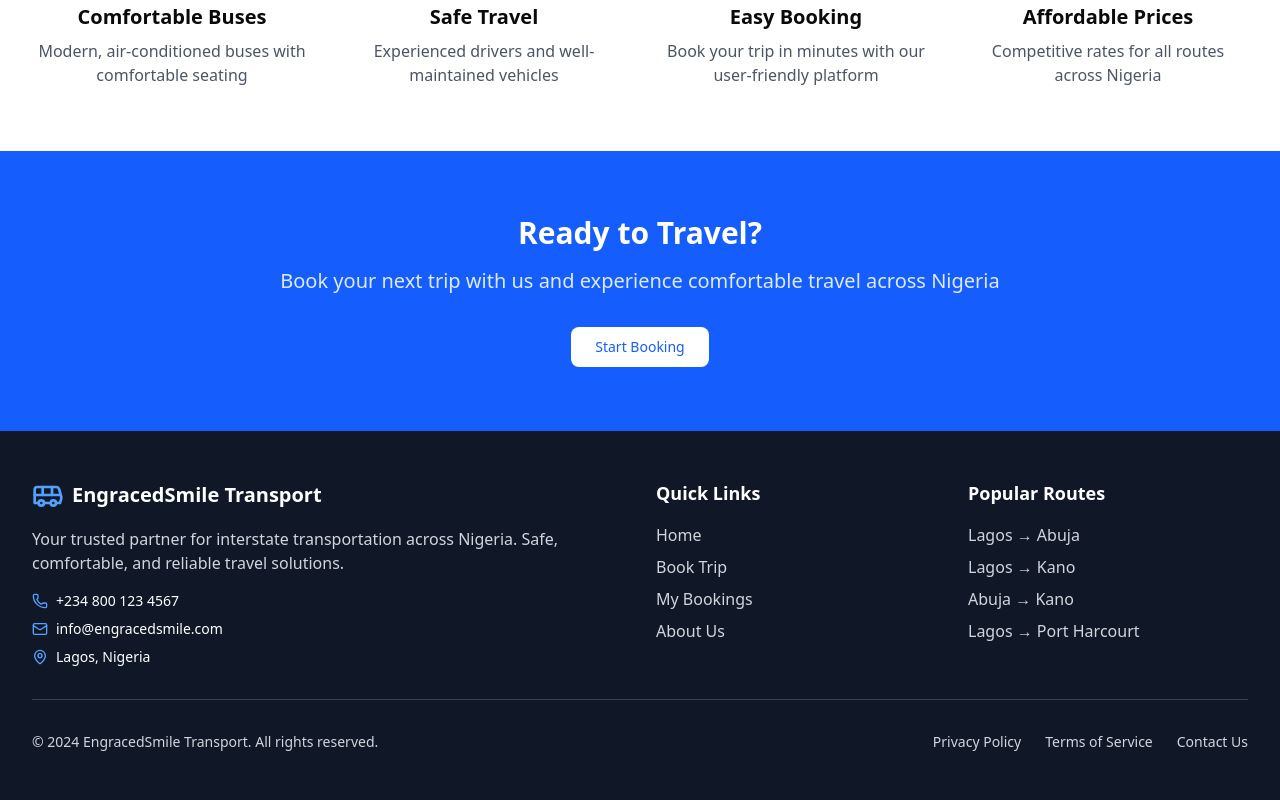
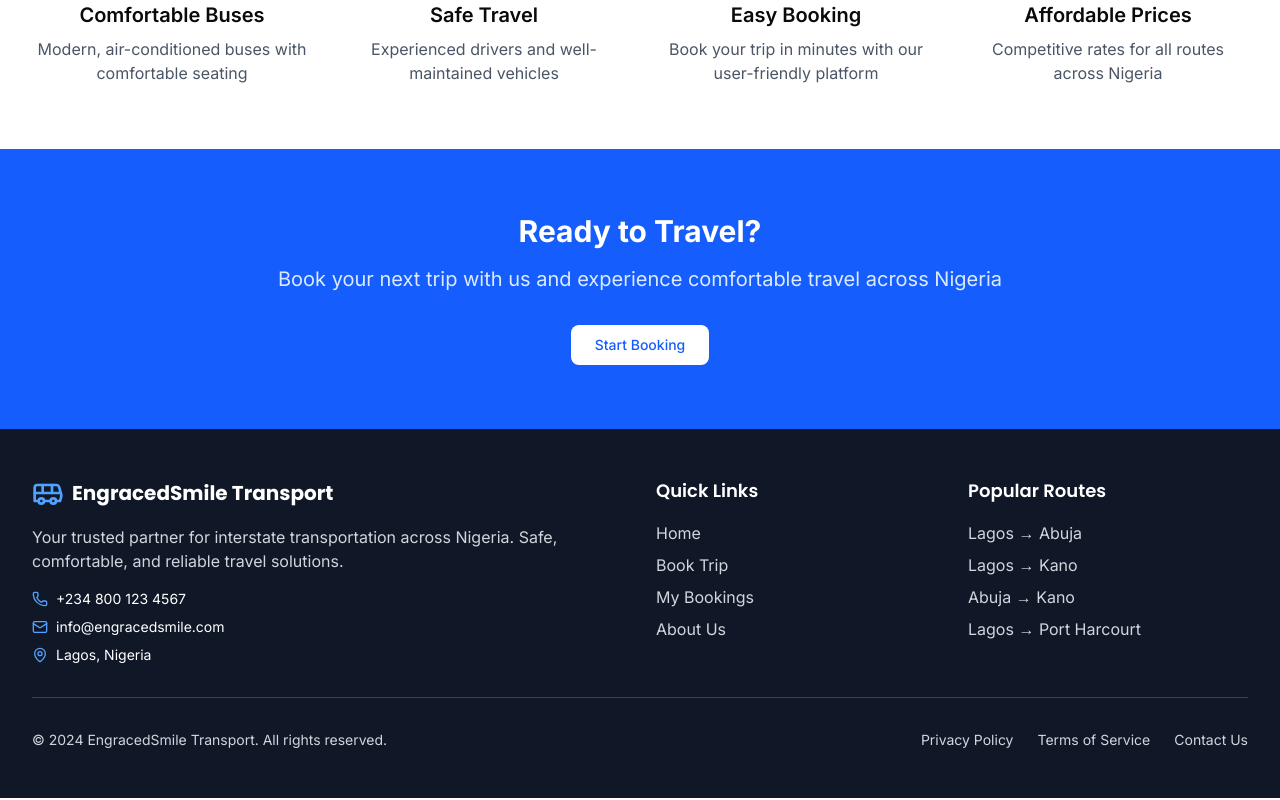
Before and after one commit to IsmailMuhammed2019/engracedsmile, a Next.js app: page / in a window 1280 px wide. Shown: the part 1152-1952 px from the top of the page. Built offline with nearby package versions, Linux system fonts and the light colour scheme; no server answers.

Commit message:
updating fonts and confirm pwa is working

```diff
--- /dev/null
+++ b/src/app/admin/layout.tsx
@@ -0,0 +1,46 @@
+import type { Metadata } from "next";
+import { Inter, Poppins } from "next/font/google";
+import "../globals.css";
+import AdminRootLayout from "@/components/layout/AdminRootLayout";
+
+const inter = Inter({
+  variable: "--font-inter",
+  subsets: ["latin"],
+  display: "swap",
+});
+
+const poppins = Poppins({
+  variable: "--font-poppins",
+  subsets: ["latin"],
+  weight: ["300", "400", "500", "600", "700"],
+  display: "swap",
+});
+
+export const metadata: Metadata = {
+  title: "Admin Dashboard - EngracedSmile Transport",
+  description: "Admin dashboard for managing EngracedSmile Transport operations.",
+  robots: "noindex, nofollow", // Prevent indexing of admin pages
+};
+
+export default function AdminLayout({
+  children,
+}: Readonly<{
+  children: React.ReactNode;
+}>) {
+  return (
+    <html lang="en">
+      <head>
+        <meta name="theme-color" content="#6b5618" />
+        <meta name="mobile-web-app-capable" content="no" />
+        <meta name="apple-mobile-web-app-capable" content="no" />
+      </head>
+      <body
+        className={`${inter.variable} ${poppins.variable} antialiased font-sans`}
+      >
+        <AdminRootLayout>
+          {children}
+        </AdminRootLayout>
+      </body>
+    </html>
+  );
+}
--- a/src/app/book/page.tsx
+++ b/src/app/book/page.tsx
@@ -8,7 +8,7 @@ import { Card, CardContent } from '@/components/ui/card'
 import { Badge } from '@/components/ui/badge'
 import { useBookingStore } from '@/lib/stores/booking'
 import { supabase } from '@/lib/supabase'
-import CustomerLayout from '@/components/layout/CustomerLayout'
+import PWALayout from '@/components/layout/PWALayout'
 
 interface Trip {
   id: string
@@ -155,7 +155,7 @@ export default function BookPage() {
 
   if (!from || !to || !date) {
     return (
-      <CustomerLayout>
+      <PWALayout>
         <div className="max-w-4xl mx-auto px-4 py-8">
           <Card>
             <CardContent className="p-8 text-center">
@@ -169,12 +169,12 @@ export default function BookPage() {
             </CardContent>
           </Card>
         </div>
-      </CustomerLayout>
+      </PWALayout>
     )
   }
 
   return (
-    <CustomerLayout>
+    <PWALayout>
       <div className="max-w-6xl mx-auto px-4 py-8">
         {/* Search Summary */}
         <Card className="mb-8">
@@ -439,6 +439,6 @@ export default function BookPage() {
           </div>
         )}
       </div>
-    </CustomerLayout>
+    </PWALayout>
   )
 }
--- a/src/app/bookings/page.tsx
+++ b/src/app/bookings/page.tsx
@@ -8,7 +8,7 @@ import { Button } from '@/components/ui/button'
 import { Badge } from '@/components/ui/badge'
 import { useAuth } from '@/lib/hooks/useAuth'
 import { supabase } from '@/lib/supabase'
-import CustomerLayout from '@/components/layout/CustomerLayout'
+import PWALayout from '@/components/layout/PWALayout'
 
 interface Booking {
   id: string
@@ -118,19 +118,19 @@ export default function BookingsPage() {
 
   if (loading) {
     return (
-      <CustomerLayout>
+      <PWALayout>
         <div className="max-w-4xl mx-auto px-4 py-8">
           <div className="text-center py-12">
             <div className="animate-spin rounded-full h-12 w-12 border-b-2 border-blue-600 mx-auto"></div>
             <p className="mt-4 text-gray-600">Loading your bookings...</p>
           </div>
         </div>
-      </CustomerLayout>
+      </PWALayout>
     )
   }
 
   return (
-    <CustomerLayout>
+    <PWALayout>
       <div className="max-w-4xl mx-auto px-4 py-8">
         <div className="flex justify-between items-center mb-8">
           <h1 className="text-3xl font-bold">My Bookings</h1>
@@ -245,6 +245,6 @@ export default function BookingsPage() {
           </div>
         )}
       </div>
-    </CustomerLayout>
+    </PWALayout>
   )
 }
--- a/src/app/globals.css
+++ b/src/app/globals.css
@@ -6,8 +6,8 @@
 @theme inline {
   --color-background: var(--background);
   --color-foreground: var(--foreground);
-  --font-sans: var(--font-geist-sans);
-  --font-mono: var(--font-geist-mono);
+  --font-sans: var(--font-inter);
+  --font-poppins: var(--font-poppins);
   --color-sidebar-ring: var(--sidebar-ring);
   --color-sidebar-border: var(--sidebar-border);
   --color-sidebar-accent-foreground: var(--sidebar-accent-foreground);
--- a/src/app/layout.tsx
+++ b/src/app/layout.tsx
@@ -1,16 +1,19 @@
 import type { Metadata } from "next";
-import { Geist, Geist_Mono } from "next/font/google";
+import { Inter, Poppins } from "next/font/google";
 import "./globals.css";
 import Script from "next/script";
 
-const geistSans = Geist({
-  variable: "--font-geist-sans",
+const inter = Inter({
+  variable: "--font-inter",
   subsets: ["latin"],
+  display: "swap",
 });
 
-const geistMono = Geist_Mono({
-  variable: "--font-geist-mono",
+const poppins = Poppins({
+  variable: "--font-poppins",
   subsets: ["latin"],
+  weight: ["300", "400", "500", "600", "700"],
+  display: "swap",
 });
 
 export const metadata: Metadata = {
@@ -89,7 +92,7 @@ export default function RootLayout({
         <link rel="icon" href="/logo.png" type="image/png" />
       </head>
       <body
-        className={`${geistSans.variable} ${geistMono.variable} antialiased`}
+        className={`${inter.variable} ${poppins.variable} antialiased font-sans`}
       >
         {children}
         <Script
--- /dev/null
+++ b/src/components/layout/AdminRootLayout.tsx
@@ -0,0 +1,17 @@
+'use client'
+
+import { ReactNode } from 'react'
+import { Toaster } from '@/components/ui/sonner'
+
+interface AdminRootLayoutProps {
+  children: ReactNode
+}
+
+export default function AdminRootLayout({ children }: AdminRootLayoutProps) {
+  return (
+    <div className="min-h-screen bg-gray-50/40">
+      {children}
+      <Toaster />
+    </div>
+  )
+}
--- a/src/components/layout/Footer.tsx
+++ b/src/components/layout/Footer.tsx
@@ -10,7 +10,7 @@ export default function Footer() {
           <div className="col-span-1 md:col-span-2">
             <div className="flex items-center space-x-2 mb-4">
               <Bus className="h-8 w-8 text-blue-400" />
-              <span className="text-xl font-bold">EngracedSmile Transport</span>
+              <span className="text-xl font-bold font-poppins">EngracedSmile Transport</span>
             </div>
             <p className="text-gray-300 mb-4">
               Your trusted partner for interstate transportation across Nigeria.
@@ -34,7 +34,7 @@ export default function Footer() {
 
           {/* Quick Links */}
           <div>
-            <h3 className="text-lg font-semibold mb-4">Quick Links</h3>
+            <h3 className="text-lg font-semibold mb-4 font-poppins">Quick Links</h3>
             <ul className="space-y-2">
               <li>
                 <Link href="/" className="text-gray-300 hover:text-white transition-colors">
@@ -61,7 +61,7 @@ export default function Footer() {
 
           {/* Popular Routes */}
           <div>
-            <h3 className="text-lg font-semibold mb-4">Popular Routes</h3>
+            <h3 className="text-lg font-semibold mb-4 font-poppins">Popular Routes</h3>
             <ul className="space-y-2">
               <li>
                 <Link href="/book?from=Lagos&to=Abuja" className="text-gray-300 hover:text-white transition-colors">
--- a/src/components/layout/Header.tsx
+++ b/src/components/layout/Header.tsx
@@ -67,7 +67,7 @@ export default function Header() {
               <Link
                 key={item.name}
                 href={item.href}
-                className="text-gray-700 hover:text-primary hover:bg-primary/10 px-3 py-2 rounded-md text-sm font-medium transition-all duration-200 cursor-pointer border border-transparent hover:border-primary/20"
+                className="text-gray-700 hover:text-primary hover:bg-primary/10 px-3 py-2 rounded-md text-sm font-medium transition-all duration-200 cursor-pointer border border-transparent hover:border-primary/20 font-poppins"
               >
                 {item.name}
               </Link>
@@ -79,7 +79,7 @@ export default function Header() {
                   <Link
                     key={item.name}
                     href={item.href}
-                    className="text-gray-700 hover:text-primary hover:bg-primary/10 px-3 py-2 rounded-md text-sm font-medium transition-all duration-200 cursor-pointer border border-transparent hover:border-primary/20"
+                    className="text-gray-700 hover:text-primary hover:bg-primary/10 px-3 py-2 rounded-md text-sm font-medium transition-all duration-200 cursor-pointer border border-transparent hover:border-primary/20 font-poppins"
                   >
                     {item.name}
                   </Link>
@@ -167,7 +167,7 @@ export default function Header() {
                 <Link
                   key={item.name}
                   href={item.href}
-                  className="text-gray-700 hover:text-primary hover:bg-primary/10 block px-3 py-2 rounded-md text-base font-medium transition-all duration-200 cursor-pointer border border-transparent hover:border-primary/20"
+                  className="text-gray-700 hover:text-primary hover:bg-primary/10 block px-3 py-2 rounded-md text-base font-medium transition-all duration-200 cursor-pointer border border-transparent hover:border-primary/20 font-poppins"
                   onClick={() => setIsMenuOpen(false)}
                 >
                   {item.name}
@@ -180,7 +180,7 @@ export default function Header() {
                     <Link
                       key={item.name}
                       href={item.href}
-                      className="text-gray-700 hover:text-primary hover:bg-primary/10 block px-3 py-2 rounded-md text-base font-medium transition-all duration-200 cursor-pointer border border-transparent hover:border-primary/20"
+                      className="text-gray-700 hover:text-primary hover:bg-primary/10 block px-3 py-2 rounded-md text-base font-medium transition-all duration-200 cursor-pointer border border-transparent hover:border-primary/20 font-poppins"
                       onClick={() => setIsMenuOpen(false)}
                     >
                       {item.name}
--- a/src/components/layout/PWALayout.tsx
+++ b/src/components/layout/PWALayout.tsx
@@ -11,7 +11,7 @@ interface PWALayoutProps {
 
 export default function PWALayout({ children }: PWALayoutProps) {
   return (
-    <div className="min-h-screen flex flex-col">
+    <div className="min-h-screen flex flex-col font-sans">
       <Header />
       <main className="flex-1">
         {children}
```
